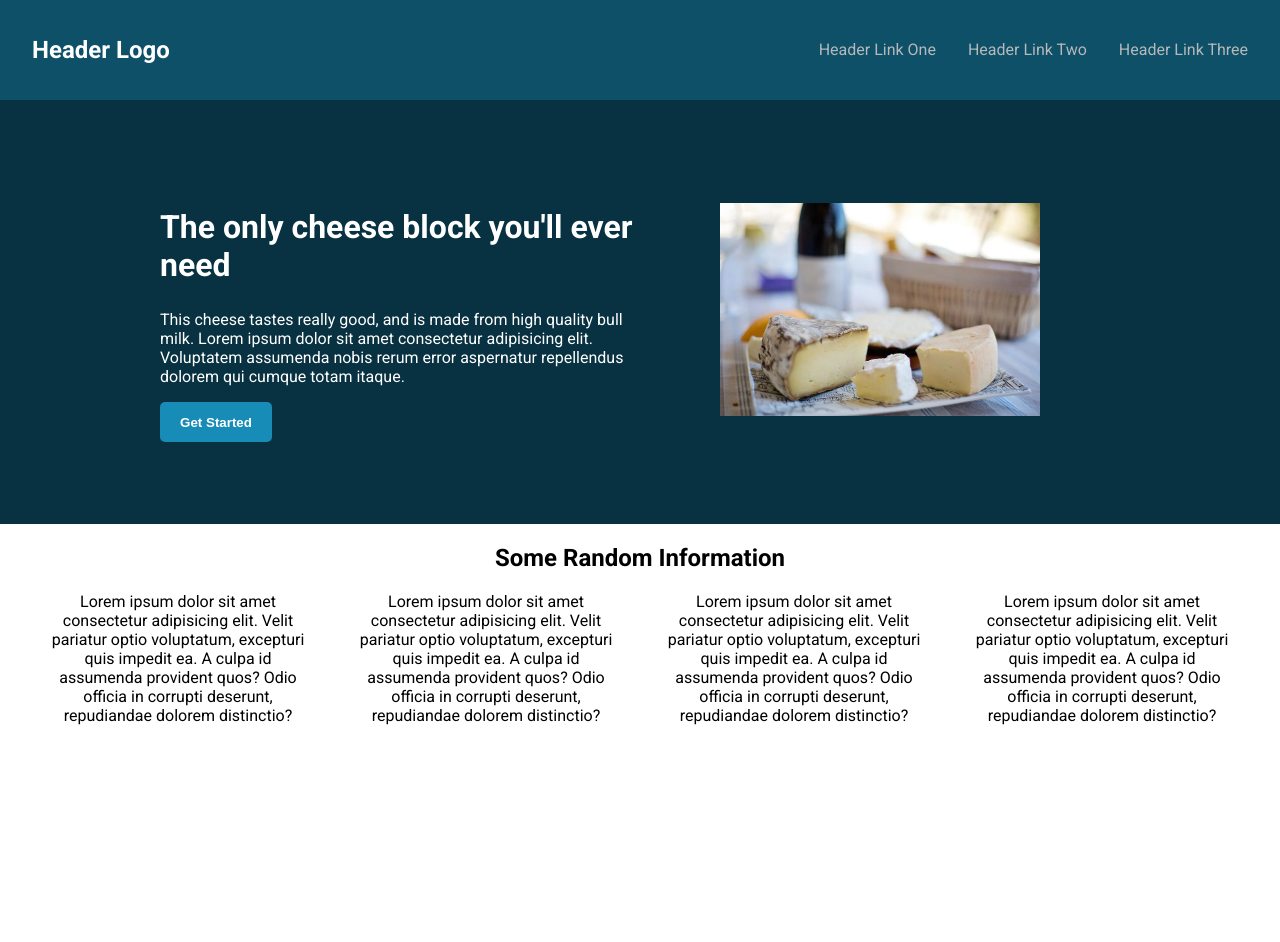
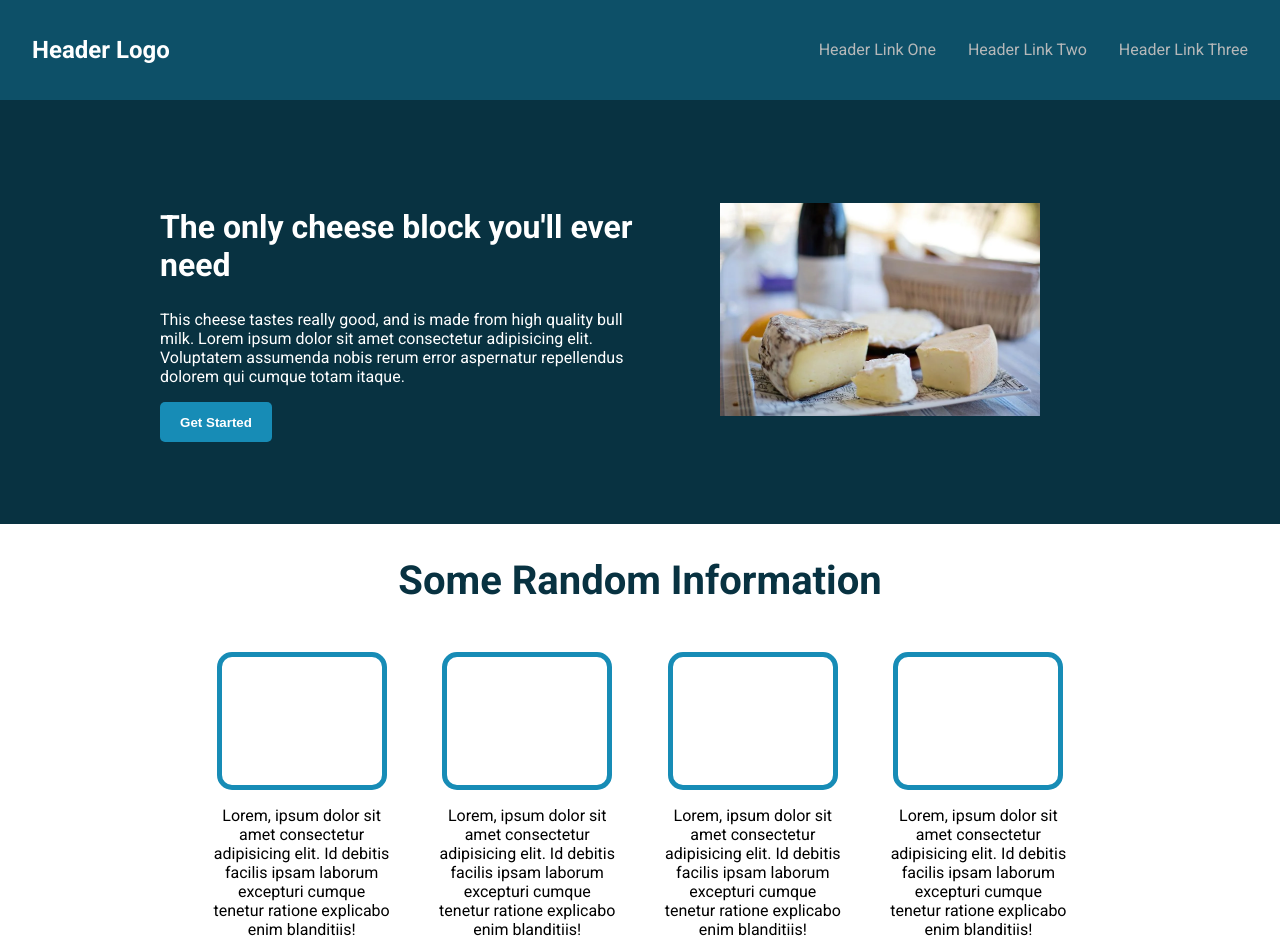
Before and after one commit to BullfrogBST/Odin-Landing-Page, a plain HTML site: page index.html in a window 1280 px wide. Before the commit the page ends 800 px from the top, so only its background shows below. Drawn offline with Linux system fonts and the light colour scheme.

Commit message:
Finish and style info section.

```diff
--- a/index.html
+++ b/index.html
@@ -41,19 +41,19 @@
             <div class="info-cards">
                 <div class="info-card">
                     <div class="info-box"></div>
-                    <div class="info-text">Lorem ipsum dolor sit amet consectetur adipisicing elit. Velit pariatur optio voluptatum, excepturi quis impedit ea. A culpa id assumenda provident quos? Odio officia in corrupti deserunt, repudiandae dolorem distinctio?</div>
+                    <div class="info-text">Lorem, ipsum dolor sit amet consectetur adipisicing elit. Id debitis facilis ipsam laborum excepturi cumque tenetur ratione explicabo enim blanditiis!</div>
                 </div>
                 <div class="info-card">
                     <div class="info-box"></div>
-                    <div class="info-text">Lorem ipsum dolor sit amet consectetur adipisicing elit. Velit pariatur optio voluptatum, excepturi quis impedit ea. A culpa id assumenda provident quos? Odio officia in corrupti deserunt, repudiandae dolorem distinctio?</div>
+                    <div class="info-text">Lorem, ipsum dolor sit amet consectetur adipisicing elit. Id debitis facilis ipsam laborum excepturi cumque tenetur ratione explicabo enim blanditiis!</div>
                 </div>
                 <div class="info-card">
                     <div class="info-box"></div>
-                    <div class="info-text">Lorem ipsum dolor sit amet consectetur adipisicing elit. Velit pariatur optio voluptatum, excepturi quis impedit ea. A culpa id assumenda provident quos? Odio officia in corrupti deserunt, repudiandae dolorem distinctio?</div>
+                    <div class="info-text">Lorem, ipsum dolor sit amet consectetur adipisicing elit. Id debitis facilis ipsam laborum excepturi cumque tenetur ratione explicabo enim blanditiis!</div>
                 </div>
                 <div class="info-card">
                     <div class="info-box"></div>
-                    <div class="info-text">Lorem ipsum dolor sit amet consectetur adipisicing elit. Velit pariatur optio voluptatum, excepturi quis impedit ea. A culpa id assumenda provident quos? Odio officia in corrupti deserunt, repudiandae dolorem distinctio?</div>
+                    <div class="info-text">Lorem, ipsum dolor sit amet consectetur adipisicing elit. Id debitis facilis ipsam laborum excepturi cumque tenetur ratione explicabo enim blanditiis!</div>
                 </div>
             </div>
         </article>
--- a/styles.css
+++ b/styles.css
@@ -95,9 +95,34 @@ nav > ul > li > a:hover{
 .info{
     text-align: center;
     padding: 0 3rem;
+    padding-bottom: 3rem;
+}
+
+.info-header{
+    font-size: 40px;
+    color: var(--primary-color);
 }
 
 .info-cards{
+    margin-top: 3rem;
     display: flex;
     gap: 3rem;
+    justify-content: center;
 }
+
+.info-card{
+    display: flex;
+    flex-direction: column;
+    align-items: center;
+    gap: 1rem;
+
+    width: 15%
+}
+
+.info-box{
+    width: 10rem;
+    height: 8rem;
+    border: 5px solid var(--secondary-color);
+
+    border-radius: 15px;
+}
```
